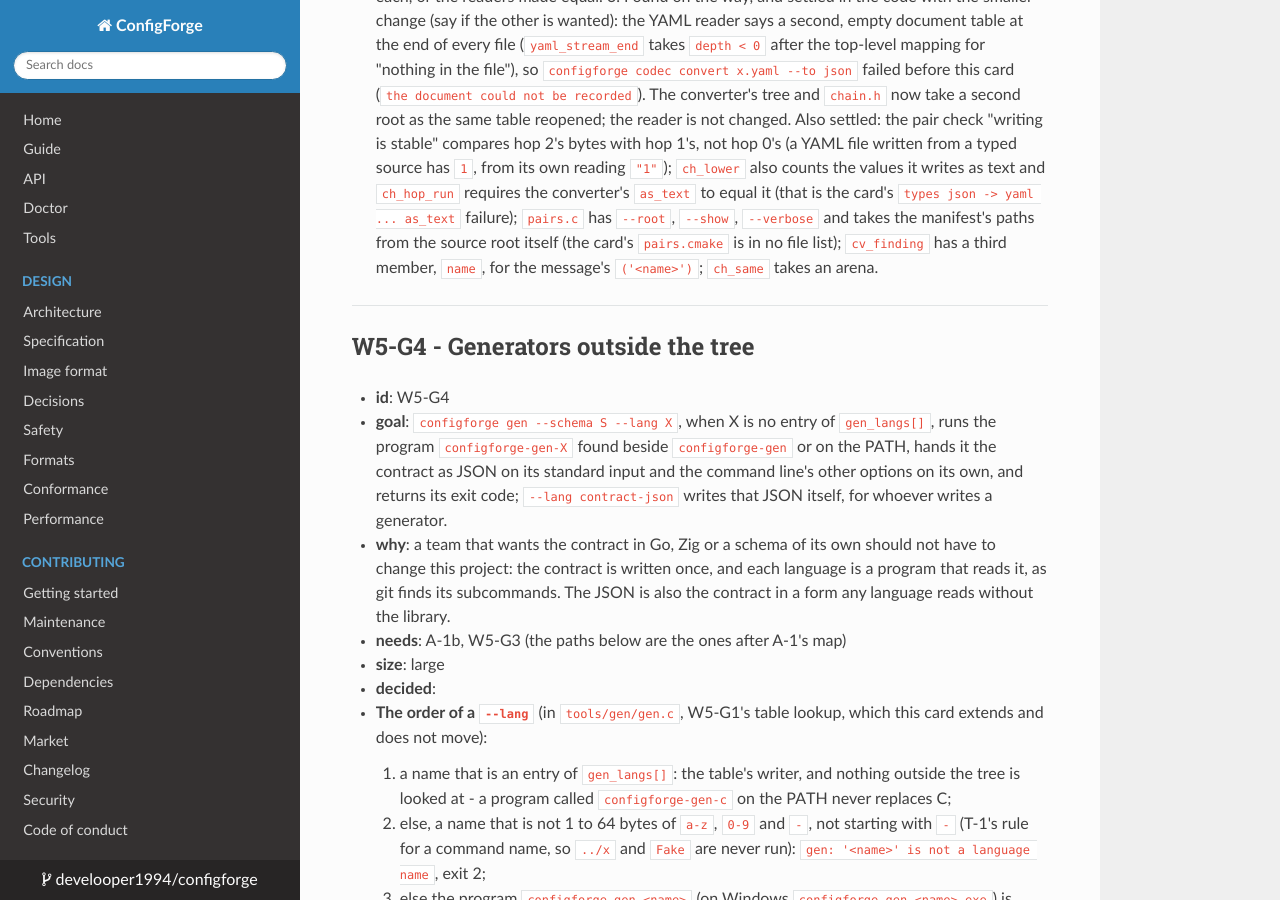
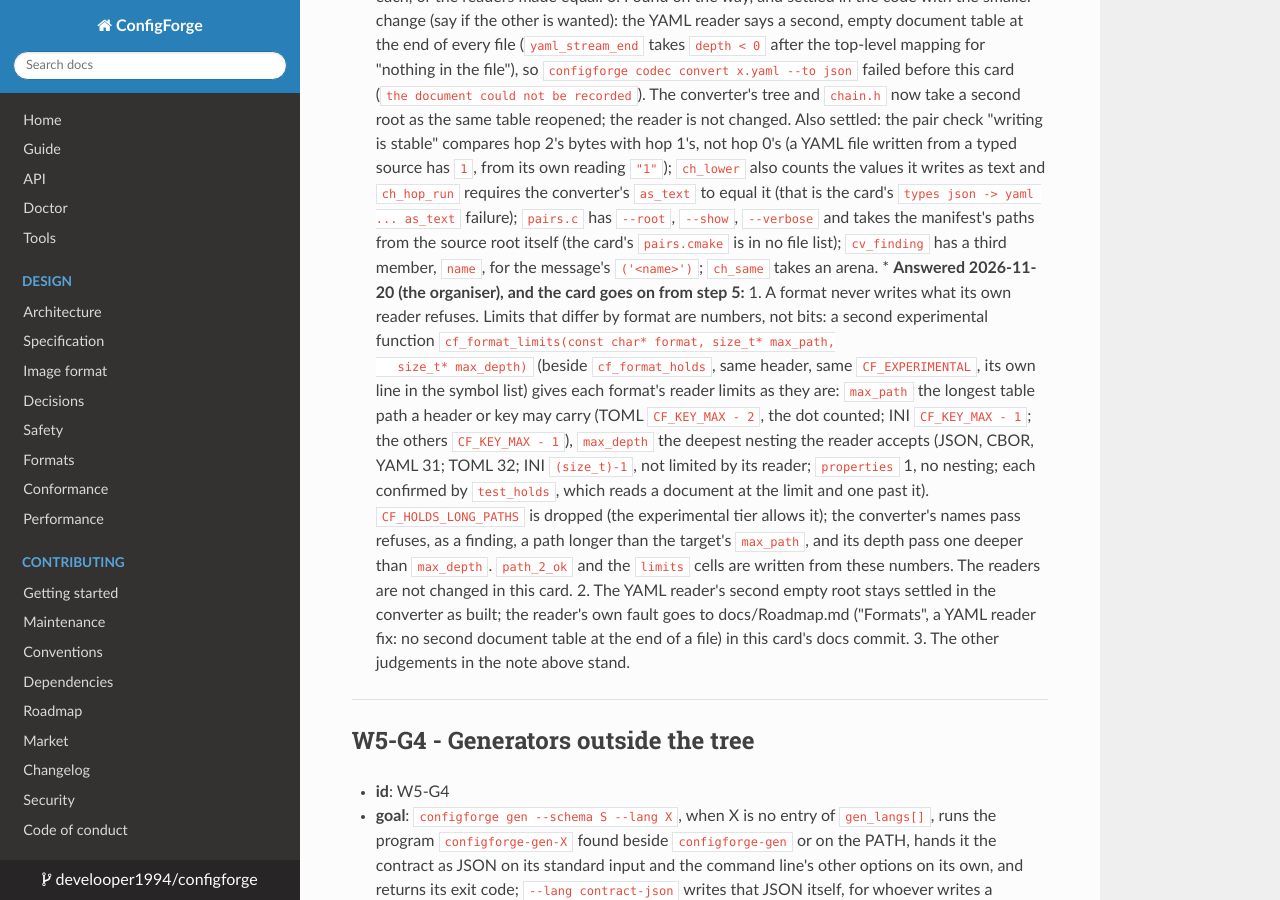
Before and after one commit to develooper1994/configforge, an MkDocs documentation site: the page built from docs/plan/W5-convert-and-gen.md, in a window 1280 px wide and 900 px high, scrolled down 30194 px. Built offline with MkDocs 1.6.1, drawn with Linux system fonts in a browser that asks for light colours.

Commit message:
W5-V2: the limits answered - per-format numbers from cf_format_limits, not one bit; the card goes on
Co-Authored-By: Claude Opus 5.5 <noreply@anthropic.com>

```diff
--- a/docs/plan/W5-convert-and-gen.md
+++ b/docs/plan/W5-convert-and-gen.md
@@ -1705,6 +1705,29 @@ recommendation (docs/Plan.md, "For the maintainer"). Nothing to install.
        `pairs.cmake` is in no file list); `cv_finding` has a third
        member, `name`, for the message's `('<name>')`; `ch_same` takes
        an arena.
+  * **Answered 2026-11-20 (the organiser), and the card goes on from step 5:**
+    1. A format never writes what its own reader refuses. Limits that
+       differ by format are numbers, not bits: a second experimental
+       function `cf_format_limits(const char* format, size_t* max_path,
+       size_t* max_depth)` (beside `cf_format_holds`, same header, same
+       `CF_EXPERIMENTAL`, its own line in the symbol list) gives each
+       format's reader limits as they are: `max_path` the longest table
+       path a header or key may carry (TOML `CF_KEY_MAX - 2`, the dot
+       counted; INI `CF_KEY_MAX - 1`; the others `CF_KEY_MAX - 1`),
+       `max_depth` the deepest nesting the reader accepts (JSON, CBOR,
+       YAML 31; TOML 32; INI `(size_t)-1`, not limited by its reader;
+       `properties` 1, no nesting; each confirmed by `test_holds`, which
+       reads a document at the limit and one past it). `CF_HOLDS_LONG_PATHS`
+       is dropped (the experimental tier allows it); the converter's
+       names pass refuses, as a finding, a path longer than the target's
+       `max_path`, and its depth pass one deeper than `max_depth`.
+       `path_2_ok` and the `limits` cells are written from these numbers.
+       The readers are not changed in this card.
+    2. The YAML reader's second empty root stays settled in the
+       converter as built; the reader's own fault goes to docs/Roadmap.md
+       ("Formats", a YAML reader fix: no second document table at the end
+       of a file) in this card's docs commit.
+    3. The other judgements in the note above stand.
 
 ---
 
```
